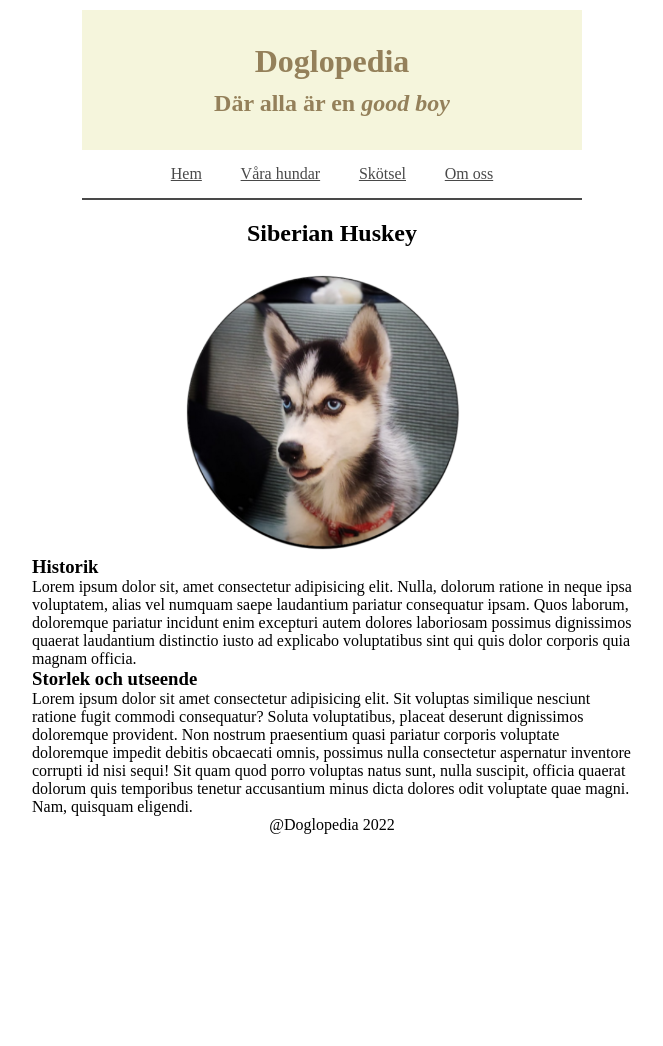
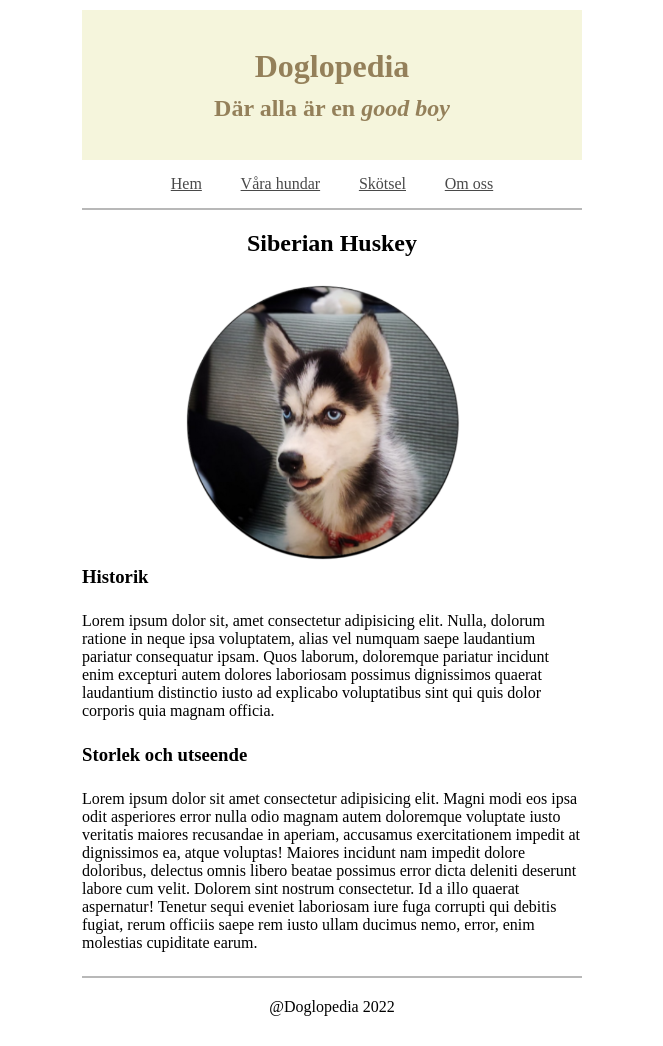
Before and after one commit to RosFilip/Doglopedia, a plain HTML site: page index.html in a window 1280 px wide. Shown: the whole page, without its empty margins (308-971 px from the left). Before the commit the page ends 844 px from the top, so only its background shows below. Drawn offline with Linux system fonts and the light colour scheme.

Commit message:
+ : CSS styling

```diff
--- a/index.html
+++ b/index.html
@@ -26,8 +26,9 @@
             <h3>Historik</h3>
             <p>Lorem ipsum dolor sit, amet consectetur adipisicing elit. Nulla, dolorum ratione in neque ipsa voluptatem, alias vel numquam saepe laudantium pariatur consequatur ipsam. Quos laborum, doloremque pariatur incidunt enim excepturi autem dolores laboriosam possimus dignissimos quaerat laudantium distinctio iusto ad explicabo voluptatibus sint qui quis dolor corporis quia magnam officia.</p>
             <h3>Storlek och utseende</h3>
-            <p>Lorem ipsum dolor sit amet consectetur adipisicing elit. Sit voluptas similique nesciunt ratione fugit commodi consequatur? Soluta voluptatibus, placeat deserunt dignissimos doloremque provident. Non nostrum praesentium quasi pariatur corporis voluptate doloremque impedit debitis obcaecati omnis, possimus nulla consectetur aspernatur inventore corrupti id nisi sequi! Sit quam quod porro voluptas natus sunt, nulla suscipit, officia quaerat dolorum quis temporibus tenetur accusantium minus dicta dolores odit voluptate quae magni. Nam, quisquam eligendi.</p>
+            <p>Lorem ipsum dolor sit amet consectetur adipisicing elit. Magni modi eos ipsa odit asperiores error nulla odio magnam autem doloremque voluptate iusto veritatis maiores recusandae in aperiam, accusamus exercitationem impedit at dignissimos ea, atque voluptas! Maiores incidunt nam impedit dolore doloribus, delectus omnis libero beatae possimus error dicta deleniti deserunt labore cum velit. Dolorem sint nostrum consectetur. Id a illo quaerat aspernatur! Tenetur sequi eveniet laboriosam iure fuga corrupti qui debitis fugiat, rerum officiis saepe rem iusto ullam ducimus nemo, error, enim molestias cupiditate earum.</p>
         </section>
+        <hr class="page-line">
         <footer>
             @Doglopedia 2022
         </footer>
--- a/style.css
+++ b/style.css
@@ -5,6 +5,13 @@
     box-sizing: border-box;
     margin: 0;
     padding: 0;
+}
+
+.page-line{
+    width: 100%;
+    border: 1px solid rgb(184, 184, 184);
+    max-width: 500px;
+    min-width: 380px;
 }
 
 #main-container{
@@ -26,7 +33,7 @@
     width: 100%;
     max-width: 500px;
     min-width: 380px;
-    height: 140px;
+    height: 150px;
 }
 #gul-title-card h2{
     margin-top: 10px;
@@ -46,13 +53,6 @@
     color: rgb(73, 73, 73);
 }
 
-.page-line{
-    width: 100%;
-    border: 1px solid rgb(73, 73, 73);
-    max-width: 500px;
-    min-width: 380px;
-}
-
 .siberian-title{
     margin: 20px 0px;
 }
@@ -63,5 +63,14 @@
 
 #text-content{
     text-align: left;
+    max-width: 500px;
+}
+
+#text-content h3, p{
+    margin-bottom: 24px;
     max-width: 600px;
 }
+
+footer{
+    margin: 20px 0px;
+}
```
